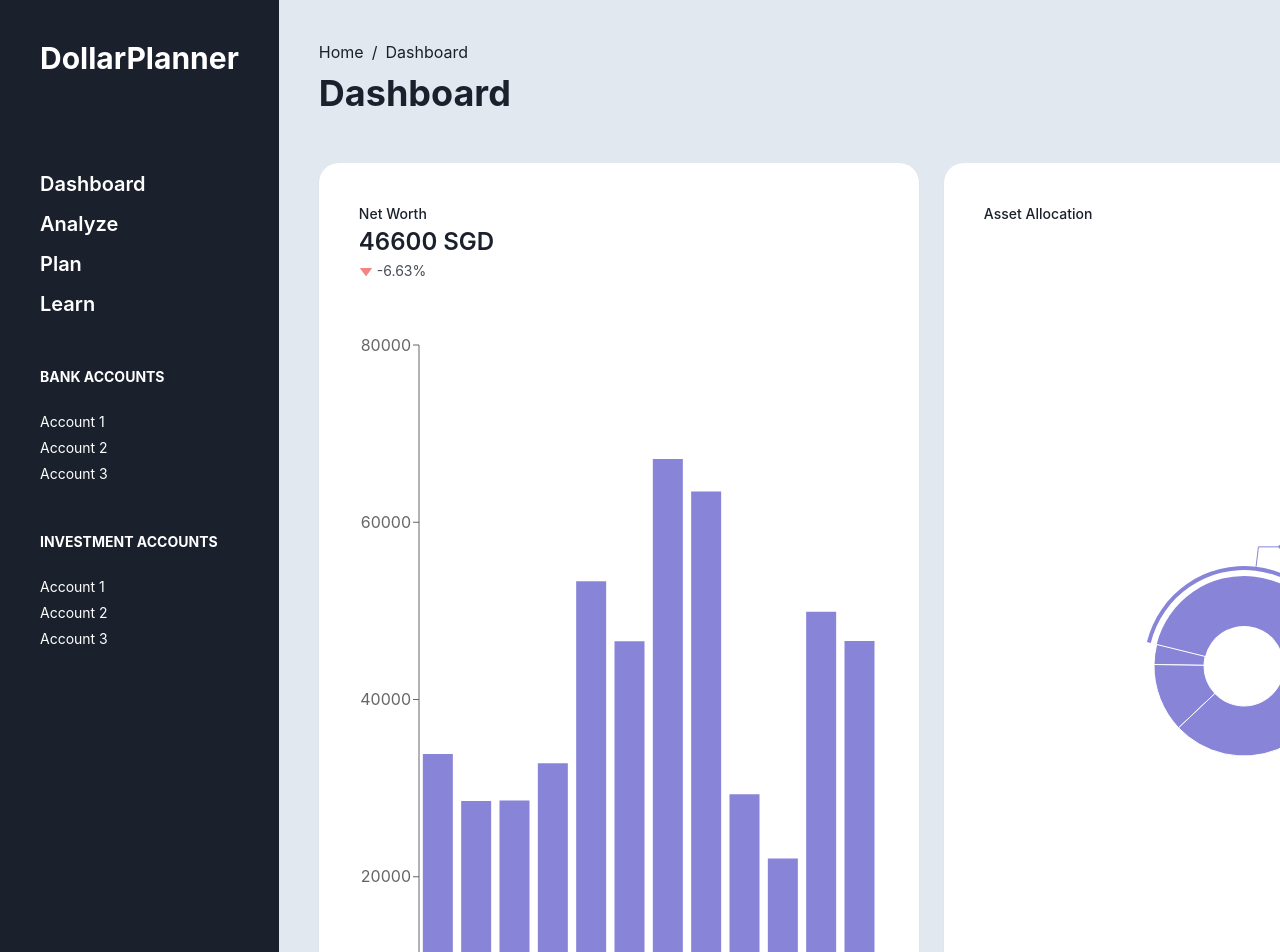
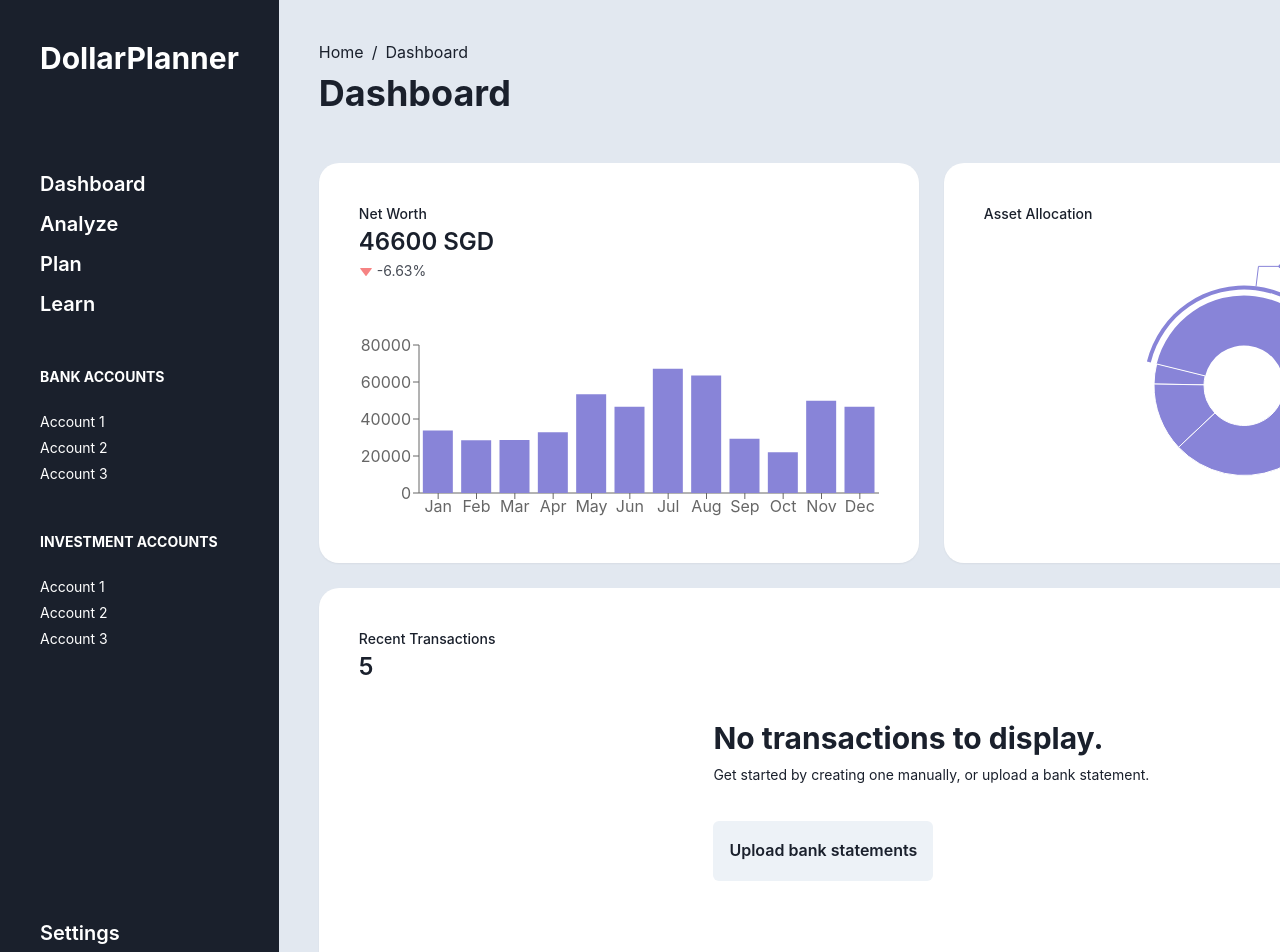
Before and after one commit to project-orbital/frontend, a React (Create React App) app: page /dashboard in a window 1280 px wide. Shown: the top 952 px of the page. Built offline with nearby package versions, Linux system fonts and the light colour scheme.

Commit message:
Refactor dashboard sub-components to separate files

```diff
--- /dev/null
+++ b/src/components/dashboard/AssetAllocationCard.js
@@ -0,0 +1,9 @@
+import Card from "./Card";
+import PieChart from "../charts/PieChart";
+
+export default function AssetAllocationCard({data}) {
+    return <Card
+        label="Asset Allocation"
+        body={<PieChart data={data}/>}
+    />
+}
--- /dev/null
+++ b/src/components/dashboard/NetWorthCard.js
@@ -0,0 +1,13 @@
+import Card from "./Card";
+import {StatArrow} from "@chakra-ui/react";
+import BarChart from "../charts/BarChart";
+
+export default function NetWorthCard({value, change, data}) {
+    return <Card
+        label="Net Worth"
+        value={`${value} SGD`}
+        change={`${change}%`}
+        symbol={<StatArrow type={change >= 0 ? "increase" : "decrease"}/>}
+        body={<BarChart data={data}/>}
+    />
+}
--- /dev/null
+++ b/src/components/dashboard/TransactionsCard.js
@@ -0,0 +1,20 @@
+import {Heading, Spacer, Text, VStack} from "@chakra-ui/react";
+import UploadButton from "../upload/UploadButton";
+import Card from "./Card";
+
+export default function TransactionsCard() {
+    const NoTransactions = () => <>
+        <VStack mb="5%" align="flex-start" justify="space-between">
+            <Heading as='h3' size='lg'>No transactions to display.</Heading>
+            <Text fontSize="sm">Get started by creating one manually, or upload a bank statement.</Text>
+            <Spacer p="10px 0"/>
+            <UploadButton/>
+        </VStack>
+    </>
+
+    return <Card
+        label="Recent Transactions"
+        value="5"
+        body={<NoTransactions/>}
+    />
+}
--- a/src/components/upload/UploadButton.js
+++ b/src/components/upload/UploadButton.js
@@ -13,7 +13,7 @@ export default function UploadButton() {
     const [files, setFiles] = useState([]);
 
     return <>
-        <Center h="100vh" w="100vw">
+        <Center>
             <Button h="60px" onClick={uploadModal.onOpen}>Upload bank statements</Button>
             <UploadModal
                 uploadModal={uploadModal}
--- a/src/routes/Dashboard.js
+++ b/src/routes/Dashboard.js
@@ -1,23 +1,11 @@
 import Sidebar from "../components/sidebar/Sidebar";
-import {
-    Breadcrumb,
-    BreadcrumbItem,
-    BreadcrumbLink,
-    Grid,
-    GridItem,
-    Heading,
-    HStack,
-    StatArrow,
-    VStack
-} from "@chakra-ui/react";
-
-import Card from "../components/dashboard/Card";
-import BarChart from "../components/charts/BarChart";
-import PieChart from "../components/charts/PieChart"
+import {Breadcrumb, BreadcrumbItem, BreadcrumbLink, Grid, GridItem, Heading, HStack, VStack} from "@chakra-ui/react";
 
 import * as rand from "../utils/rand";
 import {useState} from "react";
-import UploadButton from "../components/upload/UploadButton";
+import TransactionsCard from "../components/dashboard/TransactionsCard";
+import NetWorthCard from "../components/dashboard/NetWorthCard";
+import AssetAllocationCard from "../components/dashboard/AssetAllocationCard";
 
 // === === ===
 // Artificial data.
@@ -31,12 +19,9 @@ const assets = ["Cash", "Bonds", "Stocks", "Crypto"]
 const assetsRaw = rand.randIntArray(assets.length, 0, 100);
 const assetsTotal = assetsRaw.reduce((a, b) => a + b);
 const assetsData = assets.map((asset, i) => ({
-    key: asset,
-    value: Math.floor(netWorthValue * assetsRaw[i] / assetsTotal)
+    key: asset, value: Math.floor(netWorthValue * assetsRaw[i] / assetsTotal)
 }));
 
-// === === ===
-// Sub-components.
 const Breadcrumbs = () => <>
     <Breadcrumb spacing='8px' separator="/">
         <BreadcrumbItem>
@@ -48,50 +33,21 @@ const Breadcrumbs = () => <>
     </Breadcrumb>
 </>
 
-const Header = () => <Heading as="h1">Dashboard</Heading>
-
-const NetWorth = () => <>
-    <Card
-        label="Net Worth"
-        value={`${netWorthValue} SGD`}
-        change={`${netWorthChange}%`}
-        symbol={<StatArrow type={netWorthChange >= 0 ? "increase" : "decrease"}/>}
-        body={<BarChart data={netWorthData}/>}
-    />
-</>
-
-const AssetAllocation = () => <>
-    <Card
-        label="Asset Allocation"
-        body={<PieChart data={assetsData}/>}
-    />
-</>
-
-const Transactions = () => <>
-    <Card
-        label="Recent Transactions"
-        value="5"
-        body={
-            <UploadButton/>
-        }
-    />
-</>
-
 export default function Dashboard() {
     return <HStack minH="100vh" minW="100vw" spacing="0" display="inline-flex" align="stretch" bg="gray.200">
         <Sidebar/>
         <VStack p="40px" w="100%" align="stretch">
             <Breadcrumbs/>
-            <Header/>
+            <Heading as="h1">Dashboard</Heading>
             <Grid h="100%" pt="40px" gap="25px" templateRows="repeat(2, 1fr)" templateColumns="repeat(2, 1fr)">
                 <GridItem>
-                    <NetWorth/>
+                    <NetWorthCard value={netWorthValue} change={netWorthChange} data={netWorthData}/>
                 </GridItem>
                 <GridItem>
-                    <AssetAllocation/>
+                    <AssetAllocationCard data={assetsData}/>
                 </GridItem>
                 <GridItem colSpan={2}>
-                    <Transactions/>
+                    <TransactionsCard/>
                 </GridItem>
             </Grid>
         </VStack>
```
